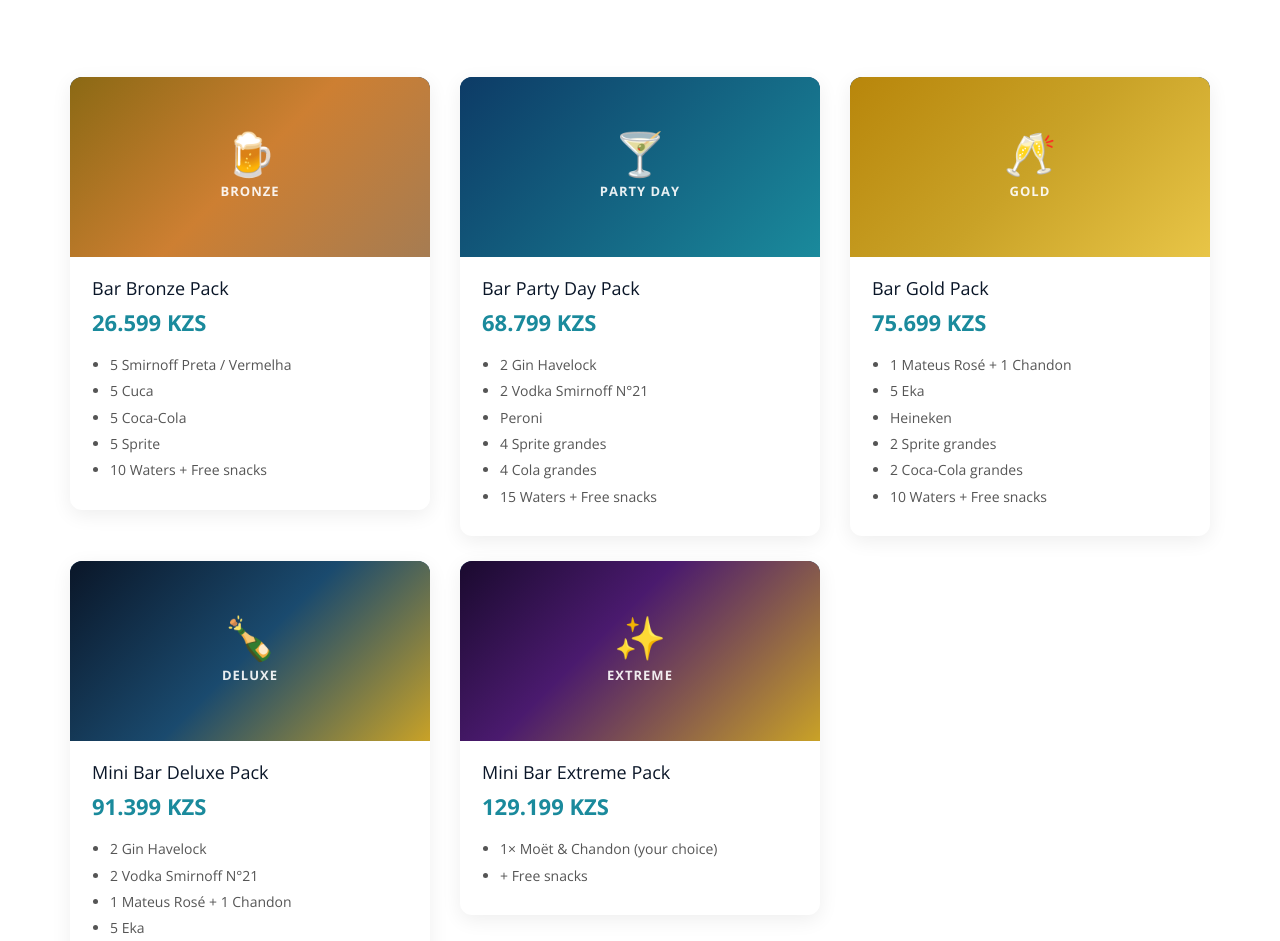
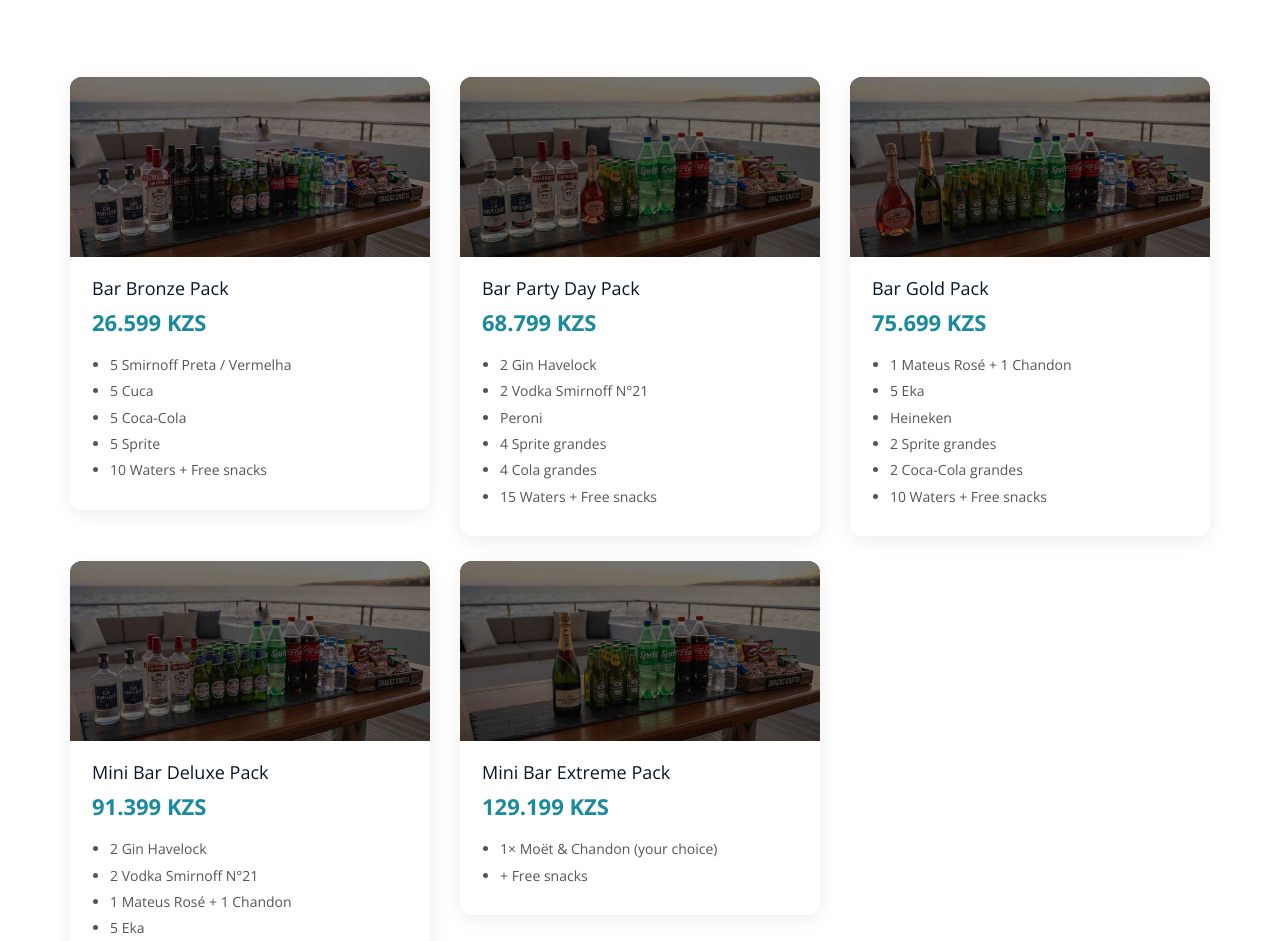
Before and after one commit to Brisadomar/Brisadomar, a plain HTML site: page index.html in a window 1280 px wide. Shown: the part 3961-4902 px from the top of the page. Drawn offline with nearby package versions, Linux system fonts and the light colour scheme; files whose address does not match are found by name.

Commit message:
Update index.html

```diff
--- a/index.html
+++ b/index.html
@@ -618,7 +618,7 @@
 					<div class="col-md-4 col-sm-6 animate-box">
 						<div class="bar-pack pack-bronze">
 							<div class="pack-img-wrap">
-								<img class="pack-img" src="images/bar/bronze.jpg" alt="Bar Bronze Pack" onerror="this.style.display='none';this.nextElementSibling.style.display='flex';">
+								<img class="pack-img" src="images/bronze.jpeg" alt="Bar Bronze Pack" onerror="this.style.display='none';this.nextElementSibling.style.display='flex';">
 								<div class="pack-img-placeholder" style="display:none;">🍺<span class="label">Bronze</span></div>
 							</div>
 							<div class="pack-body">
@@ -637,7 +637,7 @@
 					<div class="col-md-4 col-sm-6 animate-box">
 						<div class="bar-pack pack-party">
 							<div class="pack-img-wrap">
-								<img class="pack-img" src="images/bar/party.jpg" alt="Bar Party Day Pack" onerror="this.style.display='none';this.nextElementSibling.style.display='flex';">
+								<img class="pack-img" src="images/party.jpeg" alt="Bar Party Day Pack" onerror="this.style.display='none';this.nextElementSibling.style.display='flex';">
 								<div class="pack-img-placeholder" style="display:none;">🍸<span class="label">Party Day</span></div>
 							</div>
 							<div class="pack-body">
@@ -657,7 +657,7 @@
 					<div class="col-md-4 col-sm-6 animate-box">
 						<div class="bar-pack pack-gold">
 							<div class="pack-img-wrap">
-								<img class="pack-img" src="images/bar/gold.jpg" alt="Bar Gold Pack" onerror="this.style.display='none';this.nextElementSibling.style.display='flex';">
+								<img class="pack-img" src="images/gold.jpeg" alt="Bar Gold Pack" onerror="this.style.display='none';this.nextElementSibling.style.display='flex';">
 								<div class="pack-img-placeholder" style="display:none;">🥂<span class="label">Gold</span></div>
 							</div>
 							<div class="pack-body">
@@ -677,7 +677,7 @@
 					<div class="col-md-4 col-sm-6 animate-box">
 						<div class="bar-pack pack-deluxe">
 							<div class="pack-img-wrap">
-								<img class="pack-img" src="images/bar/deluxe.jpg" alt="Mini Bar Deluxe Pack" onerror="this.style.display='none';this.nextElementSibling.style.display='flex';">
+								<img class="pack-img" src="images/deluxe.jpeg" alt="Mini Bar Deluxe Pack" onerror="this.style.display='none';this.nextElementSibling.style.display='flex';">
 								<div class="pack-img-placeholder" style="display:none;">🍾<span class="label">Deluxe</span></div>
 							</div>
 							<div class="pack-body">
@@ -697,7 +697,7 @@
 					<div class="col-md-4 col-sm-6 animate-box">
 						<div class="bar-pack pack-extreme">
 							<div class="pack-img-wrap">
-								<img class="pack-img" src="images/bar/extreme.jpg" alt="Mini Bar Extreme Pack" onerror="this.style.display='none';this.nextElementSibling.style.display='flex';">
+								<img class="pack-img" src="images/extreme.jpeg" alt="Mini Bar Extreme Pack" onerror="this.style.display='none';this.nextElementSibling.style.display='flex';">
 								<div class="pack-img-placeholder" style="display:none;">✨<span class="label">Extreme</span></div>
 							</div>
 							<div class="pack-body">
```
